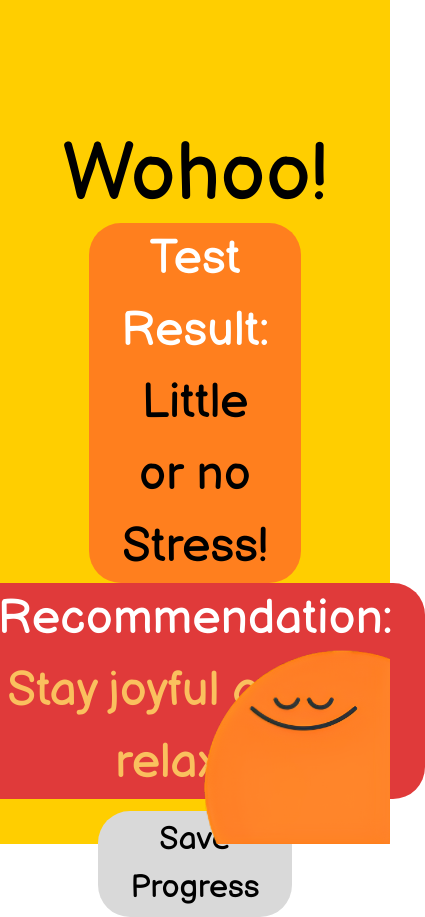
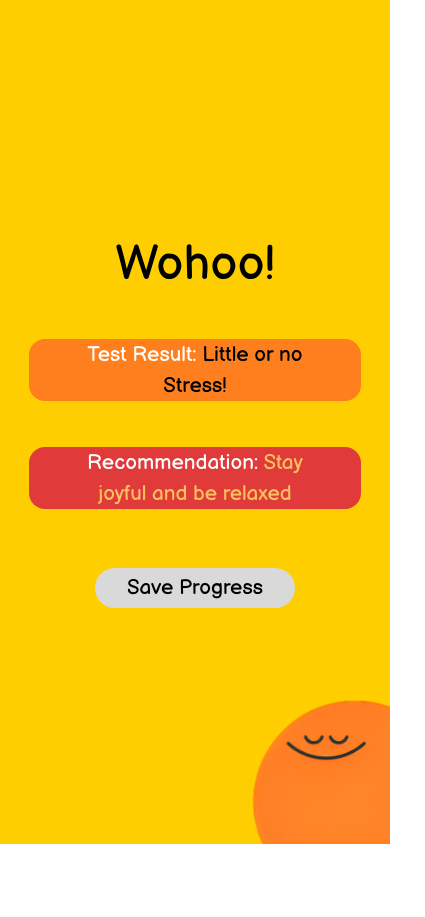
Before and after one commit to singodiyashubham87/Mindfulness, a React (Vite) app in the folder client/: page /result in a window 390 px wide. Shown: the whole page, 425 px wide, since content can reach past the window. After the commit the page ends 844 px from the top, so only its background shows below. Built offline with nearby package versions, Linux system fonts and the light colour scheme.

Commit message:
style: make page responsive

```diff
--- a/client/src/components/ResultPage.jsx
+++ b/client/src/components/ResultPage.jsx
@@ -9,25 +9,25 @@ function ResultPage() {
   return (
     <>
       <div className="resultContainer bg-[#FFCE00] w-[100%] h-[100vh] relative font-primary flex justify-center items-center">
-        <div className="resultText w-[40%] h-[70%] flex flex-col justify-evenly items-center">
-          <h1 className="text-[5rem] leading-[1.2]">{status}</h1>
-          <div className="testResult bg-[#FF7F1E] rounded-[2rem] px-[2rem] text-center">
-            <h2 className="text-[3rem] text-white">
+        <div className="resultText w-[85%] h-[55%] md:h-[60%] md:w-[75%] flex flex-col justify-evenly items-center">
+          <h1 className="vvsm:text-[3rem] vsm:text-[3.5rem] gsm:text-[4rem] md:text-[5rem] leading-[1.2]">{status}</h1>
+          <div className="testResult bg-[#FF7F1E] rounded-[2rem] vvsm:rounded-[1rem] px-[2rem] text-center">
+            <h2 className="vvsm:text-[1.3rem] vsm:text-[1.5rem] msm:text-[1.7rem] gsm:text-[2rem] 2xl:text-[3rem] md:text-[2.5rem] lg:text-[2.8rem] text-white">
               Test Result: <span className="text-black">{testResult}</span>
             </h2>
           </div>
-          <div className="recommendation bg-[#E03A3A]  rounded-[2rem] px-[2rem] text-center">
-            <h2 className="text-[3rem] text-white">
+          <div className="recommendation bg-[#E03A3A]  rounded-[2rem] vvsm:rounded-[1rem] px-[2rem] text-center">
+            <h2 className="vvsm:text-[1.3rem] vsm:text-[1.5rem] msm:text-[1.7rem] gsm:text-[2rem] 2xl:text-[3rem] md:text-[2.5rem] lg:text-[2.8rem] text-white">
             Recommendation: <span className="text-[#FAC05E]">{recommendation}</span>
             </h2>
           </div>
-          <button className="transition ease-in-out  text-[2rem] bg-[#D9D9D9] py-[0.3rem] px-[2rem] rounded-[2rem] mt-[0.8rem] hover:bg-black hover:text-[#D9D9D9]">Save Progress</button>
+          <button className="transition ease-in-out vvsm:text-[1.3rem] vsm:text-[1.5rem] lg:text-[1.5rem] gsm:text-[1.8rem]  md:text-[2rem] lg:text-[2.5rem] bg-[#D9D9D9] py-[0.3rem] px-[2rem] rounded-[2rem] mt-[0.8rem] hover:bg-black hover:text-[#D9D9D9]">Save Progress</button>
 
         </div>
         <img
           src={resultArt}
           alt="Blob"
-          className="absolute right-0 bottom-0 w-[40rem]"
+          className="absolute right-0 bottom-0 vvsm:w-[18rem] vsm:w-[20rem] sm:w-[25rem] lg:w-[30rem] 2xl:w-[40rem]"
         />
       </div>
     </>
```
